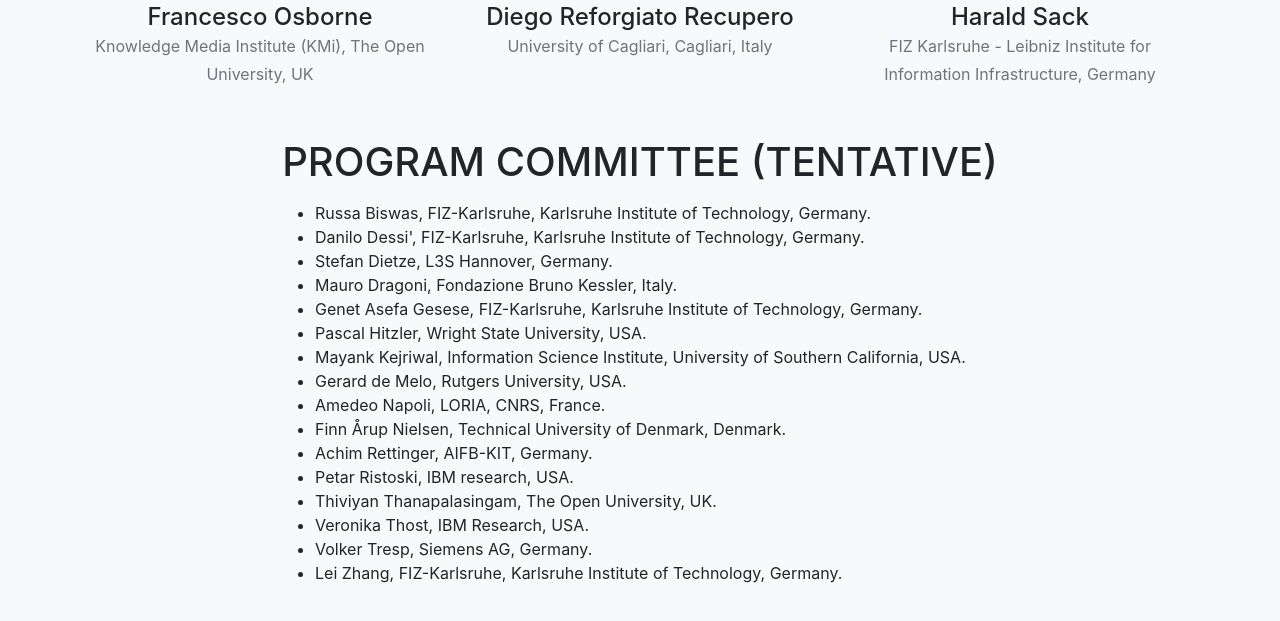
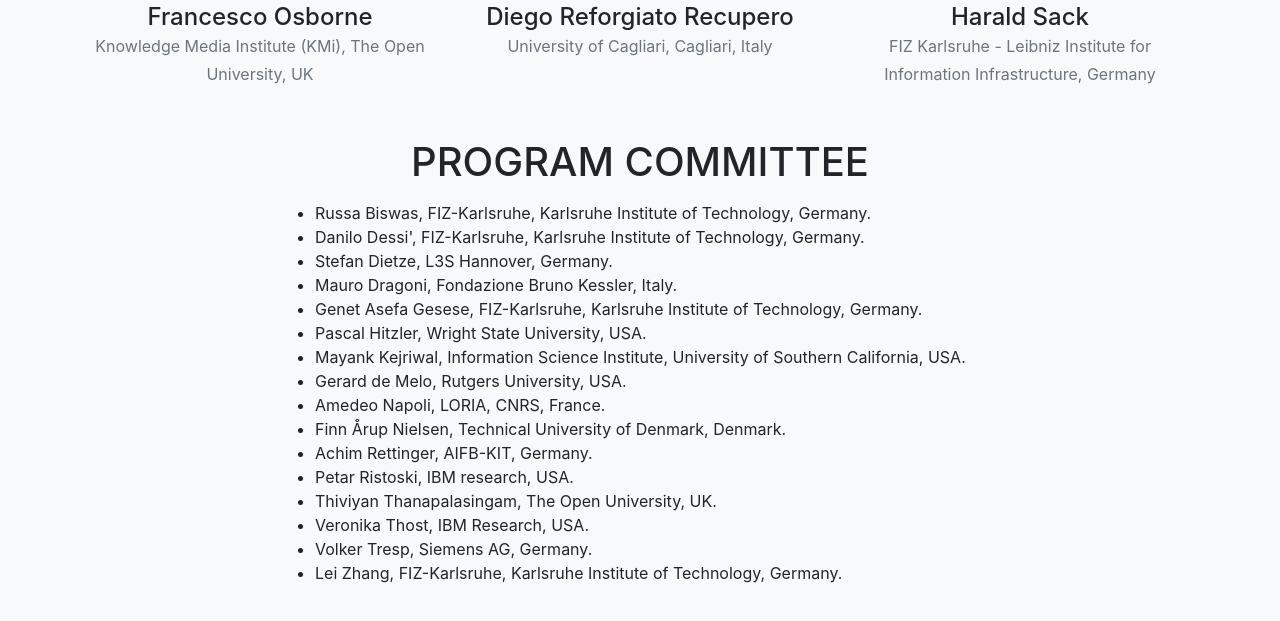
Before and after one commit to alammehwish/dl4kg_eswc_2020, a website with bundled scripts: page index.html in a window 1280 px wide. Shown: the part 5156-5777 px from the top of the page. Built offline with nearby package versions, Linux system fonts and the light colour scheme; files whose address does not match are found by name; a web font is replaced by a local one.

Commit message:
Update index.html

```diff
--- a/index.html
+++ b/index.html
@@ -331,7 +331,7 @@
 
       <div class="row">
         <div class="col-lg-8 mx-auto text-center">
-          <h2 class="section-heading text-uppercase">Program Committee (Tentative)</h2>
+          <h2 class="section-heading text-uppercase">Program Committee</h2>
           <div style="text-align:left">
             <ul>
               <li>Russa Biswas, FIZ-Karlsruhe, Karlsruhe Institute of Technology, Germany.</li>
```
